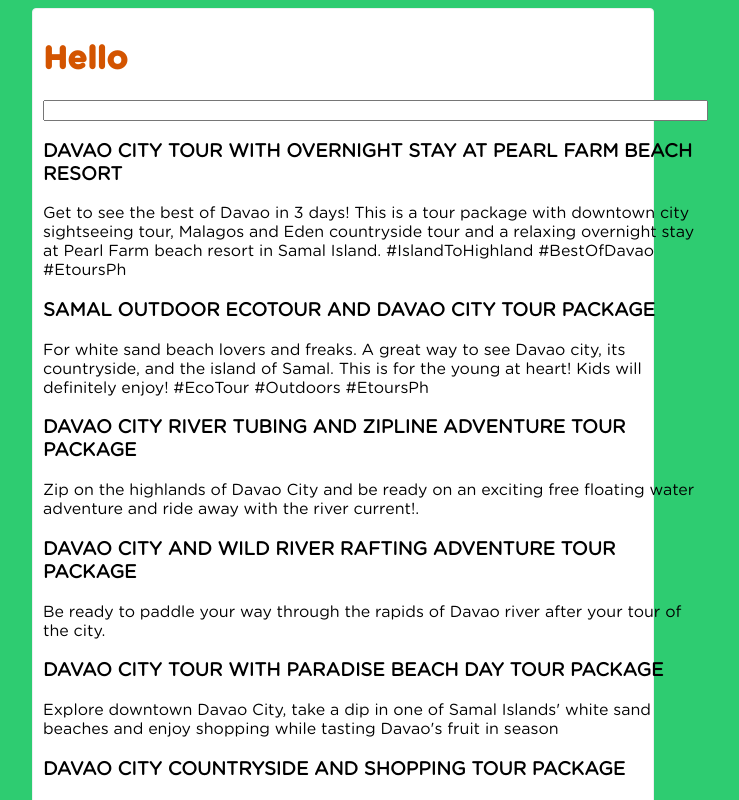
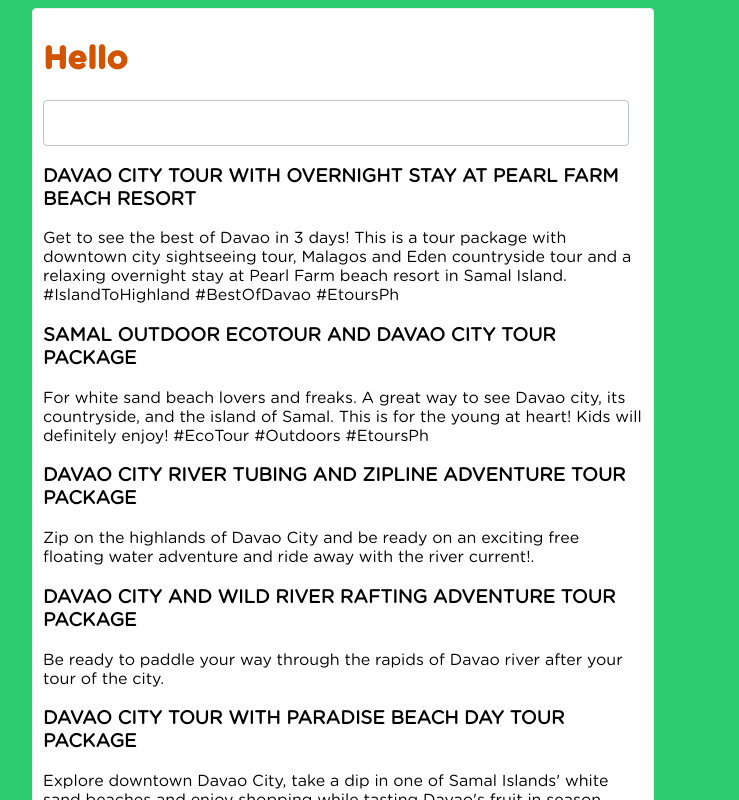
Before and after one commit to t0mclaudio/react_find_tours, a React (Create React App) app: page / in a window 1280 px wide. Shown: the top 800 px of the page, without its empty margins (297-1036 px from the left). Built offline with nearby package versions, Linux system fonts and the light colour scheme.

Commit message:
Style searchBox

```diff
--- a/src/css/app.css
+++ b/src/css/app.css
@@ -50,3 +50,11 @@
   .choices div{
       margin: 10px;
   }
+
+  input {
+    width: 580px;
+    font-size: 36px;
+    color: #34495e;
+    border: 1px solid #bdc3c7;
+    border-radius: 4px;
+  }
```
